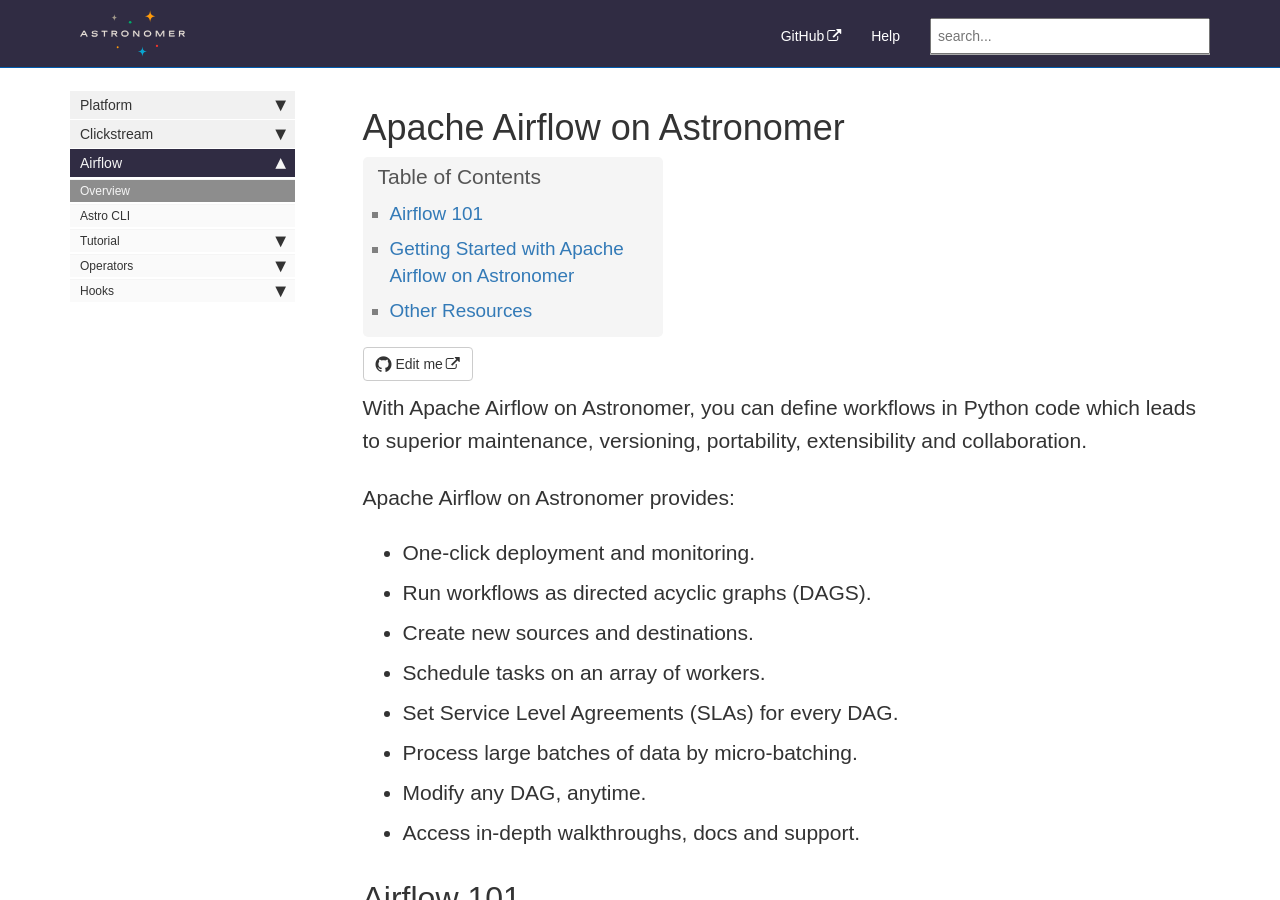
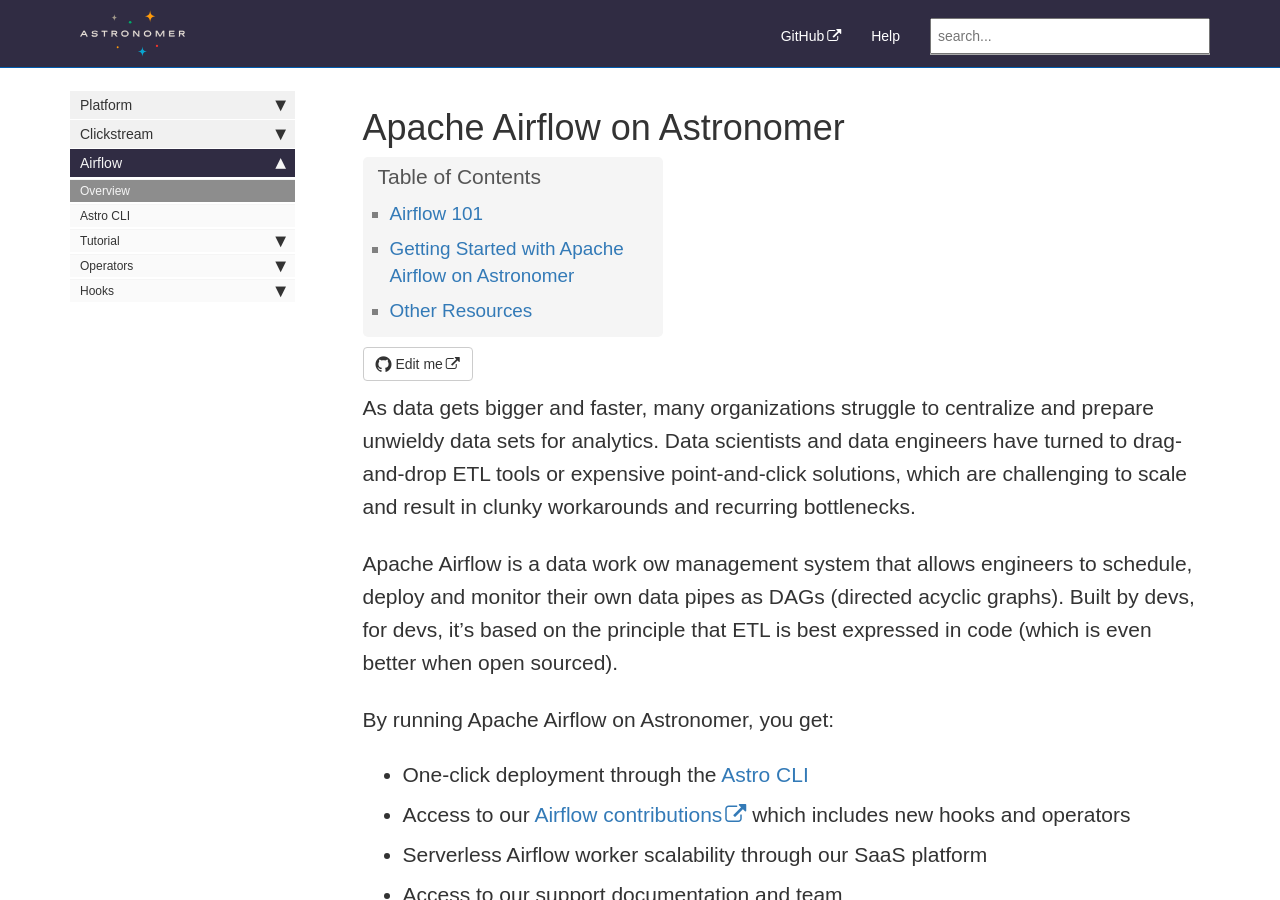
Before and after one commit to petedejoy/documentation, a Jekyll site: the page built from v2/airflow/overview.md, in a window 1280 px wide and 900 px high. Built offline with Jekyll 4.4.1, drawn with Linux system fonts in a browser that asks for light colours; nearby versions of some CDN libraries; comment, search, counter and statistics services are not loaded; some of the changed text lies outside the part shown.

Commit message:
Update overview.md

```diff
--- a/v2/airflow/overview.md
+++ b/v2/airflow/overview.md
@@ -3,18 +3,17 @@ title: Apache Airflow on Astronomer
 sidebar: platform_sidebar
 ---
 
-With Apache Airflow on Astronomer, you can define workflows in Python code which leads to superior maintenance, versioning, portability, extensibility and collaboration.
+As data gets bigger and faster, many organizations struggle to centralize and prepare unwieldy data sets for analytics. Data scientists and data engineers have turned to drag-and-drop ETL tools or expensive point-and-click solutions, which are challenging to scale and result in clunky workarounds and recurring bottlenecks.
 
-Apache Airflow on Astronomer provides:
+Apache Airflow is a data work ow management system that allows engineers to schedule, deploy and monitor their own data pipes as DAGs (directed acyclic graphs). Built by devs, for devs, it’s based on the principle that ETL is best expressed in code (which is even better when open sourced).
 
-* One-click deployment and monitoring.
-* Run workflows as directed acyclic graphs (DAGS).
-* Create new sources and destinations.
-* Schedule tasks on an array of workers.
-* Set Service Level Agreements (SLAs) for every DAG.
-* Process large batches of data by micro-batching.
-* Modify any DAG, anytime.
-* Access in-depth walkthroughs, docs and support.
+By running Apache Airflow on Astronomer, you get:
+
+* One-click deployment through the [Astro CLI]((https://docs.astronomer.io/v2/airflow/cli.html))
+* Access to our [Airflow contributions](https://github.com/astronomerio/example-pipelines) which includes new hooks and operators
+* Serverless Airflow worker scalability through our SaaS platform
+* Access to our support documentation and team
+* Access to our Airflow development services team
 
 ## Airflow 101
 
```
